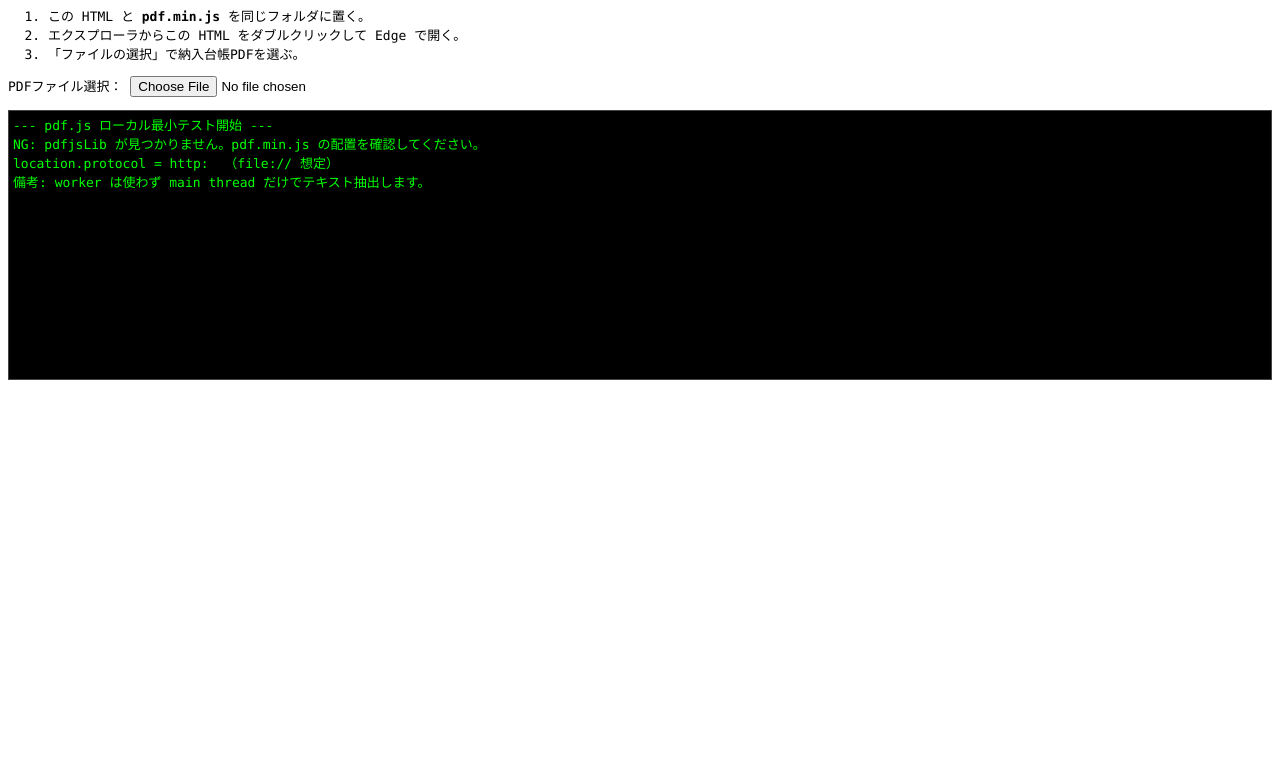
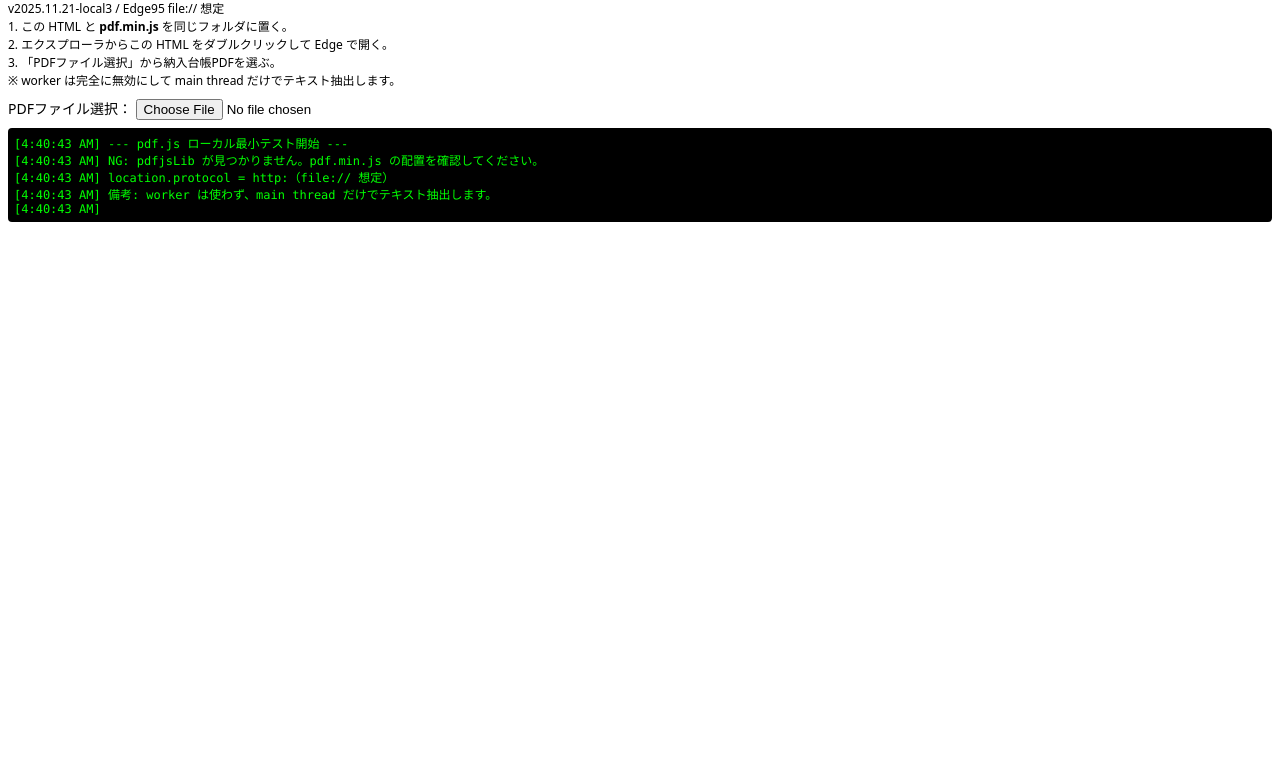
Before and after one commit to porihuru/rea, a plain HTML site: page index.html in a window 1280 px wide. Shown: the part 42-800 px from the top of the page. Drawn offline with Linux system fonts and the light colour scheme.

Commit message:
index.html を更新

```diff
--- a/index.html
+++ b/index.html
@@ -3,98 +3,130 @@
 <head>
   <meta charset="UTF-8">
   <title>pdf.js ローカル最小テスト（テキスト抽出のみ）</title>
+  <meta name="viewport" content="width=device-width, initial-scale=1">
   <style>
-    body { font-family: Consolas, "Meiryo UI", monospace; font-size: 13px; }
-    h1 { font-size: 16px; }
+    body {
+      font-family: system-ui, -apple-system, BlinkMacSystemFont, "Segoe UI", sans-serif;
+      font-size: 14px;
+      margin: 8px;
+    }
+    h1 {
+      font-size: 18px;
+      margin: 0 0 8px;
+    }
+    .info {
+      font-size: 12px;
+      margin-bottom: 8px;
+      line-height: 1.5;
+    }
     #log {
-      border: 1px solid #444;
       background: #000;
       color: #0f0;
-      padding: 4px;
+      font-family: "Consolas","Menlo",monospace;
+      font-size: 12px;
+      padding: 6px;
+      border-radius: 4px;
       white-space: pre-wrap;
-      height: 260px;
-      overflow-y: auto;
+      max-height: 400px;
+      overflow: auto;
     }
   </style>
 </head>
 <body>
-<h1>pdf.js ローカル最小テスト（テキスト抽出のみ） v2025.11.21-local3 / Edge95 file://</h1>
-<ol>
-  <li>この HTML と <strong>pdf.min.js</strong> を同じフォルダに置く。</li>
-  <li>エクスプローラからこの HTML をダブルクリックして Edge で開く。</li>
-  <li>「ファイルの選択」で納入台帳PDFを選ぶ。</li>
-</ol>
+  <h1>pdf.js ローカル最小テスト（テキスト抽出のみ）</h1>
+  <div class="info">
+    v2025.11.21-local3 / Edge95 file:// 想定<br>
+    1. この HTML と <b>pdf.min.js</b> を同じフォルダに置く。<br>
+    2. エクスプローラからこの HTML をダブルクリックして Edge で開く。<br>
+    3. 「PDFファイル選択」から納入台帳PDFを選ぶ。<br>
+    ※ worker は完全に無効にして main thread だけでテキスト抽出します。
+  </div>
 
-<p>PDFファイル選択：
-  <input type="file" id="pdfFile" accept="application/pdf">
-</p>
+  <div style="margin-bottom:8px;">
+    PDFファイル選択：
+    <input type="file" id="fileInput" accept="application/pdf">
+  </div>
 
   <div id="log"></div>
 
-<!-- ★ structuredClone が無い Edge95 用 Polyfill（必ず pdf.min.js より前） -->
+  <!-- ローカル pdf.js 本体 -->
+  <script src="pdf.min.js"></script>
   <script>
+    // ===== [DBG-01] ログ出力ユーティリティ =====
+    function log(msg) {
+      const area = document.getElementById("log");
+      const time = new Date().toLocaleTimeString();
+      area.textContent += "[" + time + "] " + msg + "\n";
+      area.scrollTop = area.scrollHeight;
+      console.log(msg);
+    }
+
+    // ===== [DBG-02] structuredClone ポリフィル（Edge 95 向け）=====
     if (typeof window.structuredClone !== "function") {
-    window.structuredClone = function (obj) {
-      // 簡易版：循環参照は不可だが、pdf.js の内部用途ならこれで十分
+      log("structuredClone が無いのでポリフィルを定義します。");
+      window.structuredClone = function(obj) {
         return JSON.parse(JSON.stringify(obj));
       };
     }
-</script>
 
-<!-- pdf.js 本体（ローカル） -->
-<script src="pdf.min.js"></script>
-
-<script>
-  function log(msg) {
-    const area = document.getElementById("log");
-    area.textContent += msg + "\n";
-    area.scrollTop = area.scrollHeight;
-  }
-
+    // ===== [DBG-03] 初期ログ =====
     log("--- pdf.js ローカル最小テスト開始 ---");
     if (window.pdfjsLib) {
       log("OK: pdf.min.js 読み込み完了。pdfjsLib.version = " + pdfjsLib.version);
     } else {
       log("NG: pdfjsLib が見つかりません。pdf.min.js の配置を確認してください。");
     }
-  log("location.protocol = " + location.protocol + "  （file:// 想定）");
-  log("備考: worker は使わず main thread だけでテキスト抽出します。");
+    log("location.protocol = " + location.protocol + "（file:// 想定）");
+    log("備考: worker は使わず、main thread だけでテキスト抽出します。");
     log("");
 
-  document.getElementById("pdfFile").addEventListener("change", async (ev) => {
+    // ===== [DBG-04] PDF読み込み＆テキスト抽出 =====
+    document.getElementById("fileInput").addEventListener("change", async (ev) => {
       const file = ev.target.files[0];
       if (!file) return;
 
+      // ログ初期化
       document.getElementById("log").textContent = "";
       log("--- PDFテスト開始 ---");
       log("ファイル名: " + file.name + " / サイズ: " + file.size + " bytes");
 
       try {
+        // 1) File → ArrayBuffer を正しく読む
         const arrayBuffer = await file.arrayBuffer();
+        log("arrayBuffer.byteLength = " + arrayBuffer.byteLength + " bytes");
 
-      // ★ worker を完全に無効化して FakeWorker を使わせない
+        if (arrayBuffer.byteLength === 0) {
+          throw new Error("arrayBuffer が 0 byte です。ファイル読み込みに失敗しています。");
+        }
+
+        // 2) pdf.js に生データを渡す（worker は完全無効）
         const loadingTask = pdfjsLib.getDocument({
           data: arrayBuffer,
-        disableWorker: true
+          disableWorker: true,          // ★ worker 完全無効
+          disableFontFace: true,        // フォント描画まわりもオフ
+          isEvalSupported: false,       // eval も禁止（古い環境向け）
+          useSystemFonts: true
         });
 
         const pdf = await loadingTask.promise;
         log("ページ数: " + pdf.numPages);
 
+        // 3) 1ページ目だけテキスト抽出してログに出す
         const page = await pdf.getPage(1);
         const textContent = await page.getTextContent();
-      const text = textContent.items.map(it => it.str).join("");
+        log("テキストアイテム数: " + textContent.items.length);
 
-      log("");
-      log("--- 1ページ目テキスト抜粋 ---");
-      log(text.slice(0, 500));   // 最初の500文字だけ表示
-      log("");
+        textContent.items.forEach((it, idx) => {
+          const t = it.str.replace(/\s+/g, " ");
+          log("[" + idx + "] " + t);
+        });
+
         log("--- PDFテスト正常終了 ---");
-    } catch (e) {
+      } catch (err) {
+        console.error(err);
         log("ERROR: PDF読み込みまたはテキスト抽出中に例外が発生しました。");
-      log(String(e));
+        log(err.name + ": " + (err.message || err.toString()));
         log("--- PDFテスト異常終了 ---");
-      console.error(e);
       }
     });
   </script>
```
Lines whose indentation alone changed are shown as unchanged.
